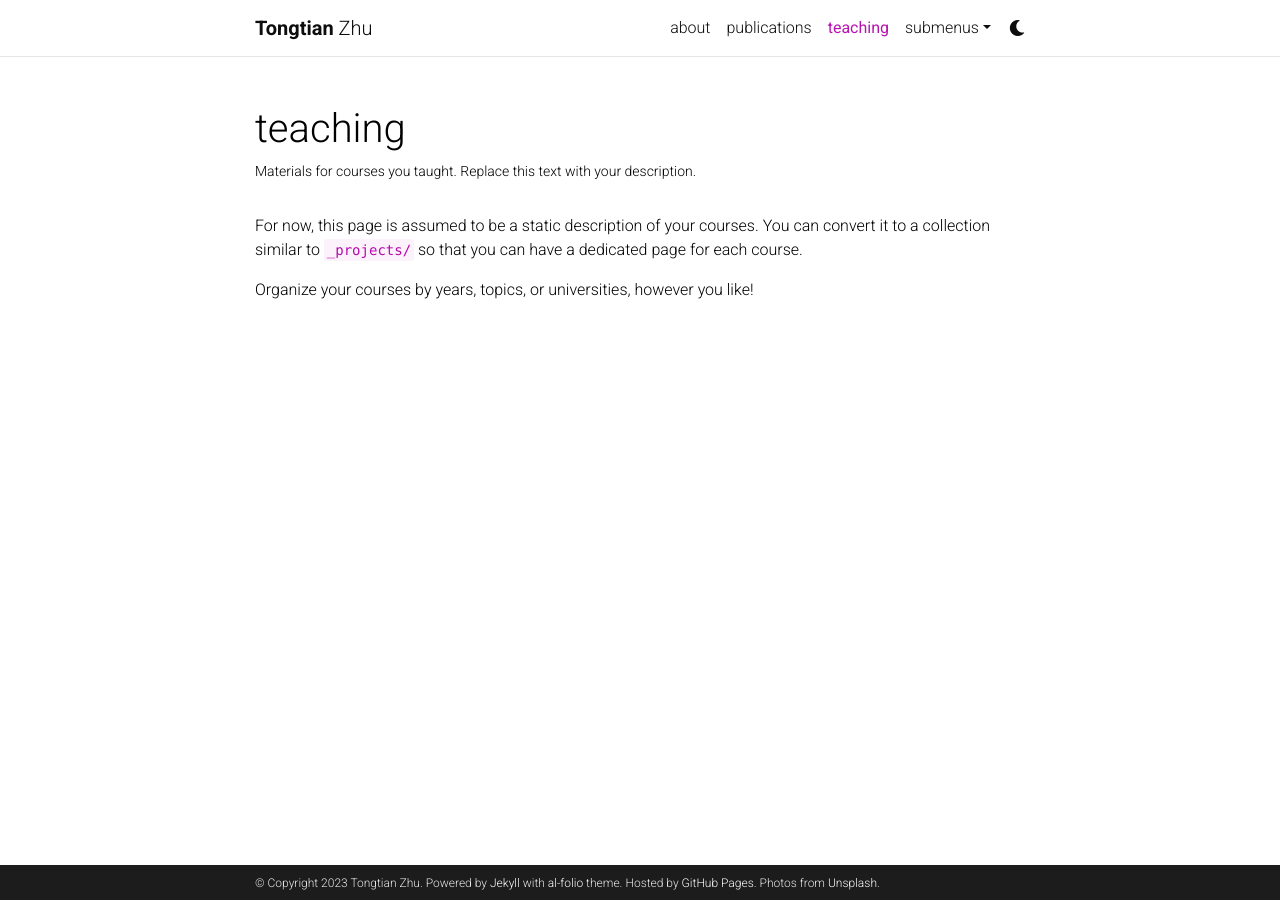
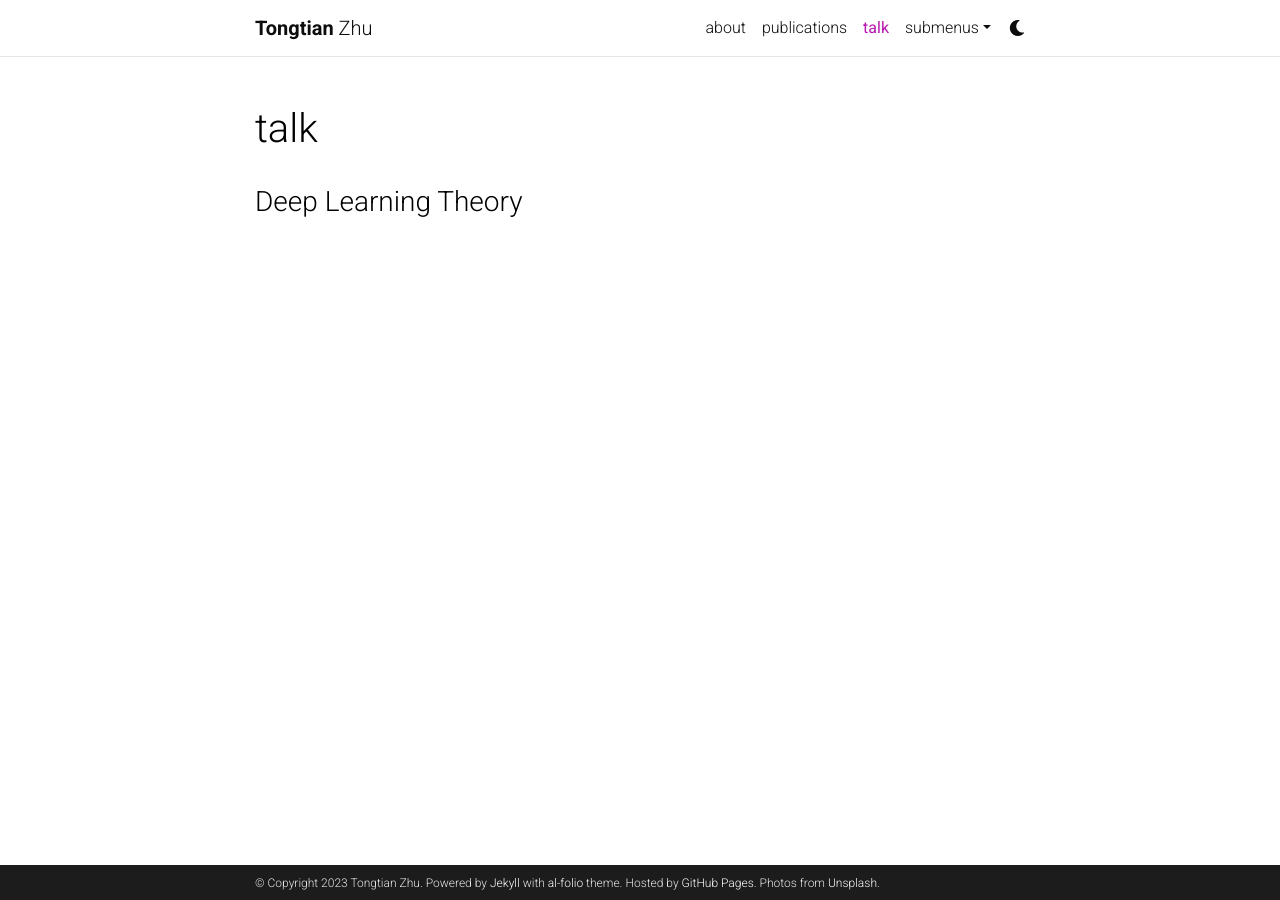
Before and after one commit to Raiden-Zhu/Raiden-Zhu.github.io, a Jekyll site: the page built from _pages/teaching.md, in a window 1280 px wide. Built offline with Jekyll 4.4.1, drawn with Linux system fonts in a browser that asks for light colours; comment, search, counter and statistics services are not loaded; a style sheet for code colours, icons or effects is not loaded.

Commit message:
Update teaching.md

```diff
--- a/_pages/teaching.md
+++ b/_pages/teaching.md
@@ -1,12 +1,10 @@
 ---
 layout: page
 permalink: /teaching/
-title: teaching
-description: Materials for courses you taught. Replace this text with your description.
+title: talk
+description:
 nav: true
 nav_order: 5
 ---
 
-For now, this page is assumed to be a static description of your courses. You can convert it to a collection similar to `_projects/` so that you can have a dedicated page for each course.
-
-Organize your courses by years, topics, or universities, however you like!
+### Deep Learning Theory
```
